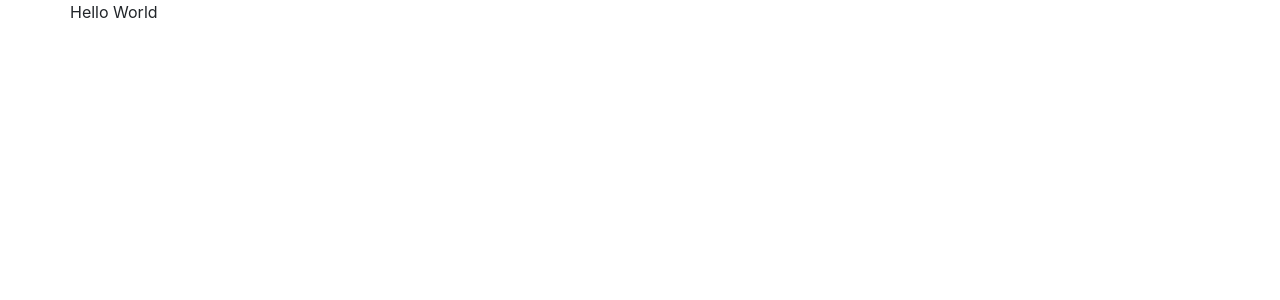
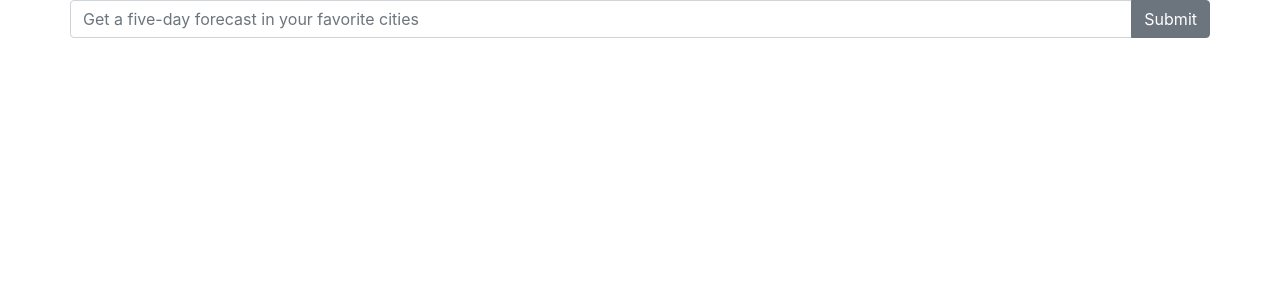
Before and after one commit to mckalexee/unbreak-portal, a React app: page / in a window 1280 px wide. Shown: the top 300 px of the page. Built offline with nearby package versions, Linux system fonts and the light colour scheme.

Commit message:
added search bar

```diff
--- a/src/components/app.component.tsx
+++ b/src/components/app.component.tsx
@@ -1,12 +1,16 @@
+import { SearchBar } from '@containers/search-bar.container';
+
 import * as React from 'react';
 import { Component } from 'react';
+
+
 
 export class App extends Component {
   render() {
     return (
       <div className='container'>
         <div className='row'>
-          Hello World
+          <SearchBar />
         </div>
       </div>
     );
--- /dev/null
+++ b/src/containers/search-bar.container.tsx
@@ -0,0 +1,43 @@
+import * as React from 'react';
+import { Component } from 'react';
+
+
+export interface ISearchBarState {
+  term: string;
+}
+
+
+export class SearchBar extends Component<{}, ISearchBarState> {
+  constructor(props: any) {
+    super(props);
+
+    this.state = { term: '' };
+    this.onInputChange = this.onInputChange.bind(this);
+    this.onFormSubmit = this.onFormSubmit.bind(this);
+  }
+
+  onInputChange(event: React.FormEvent<HTMLInputElement>) {
+    this.setState({ term: event.currentTarget.value });
+  }
+
+  onFormSubmit(event: React.FormEvent<HTMLFormElement>) {
+    event.preventDefault();
+  }
+
+  render() {
+    return (
+      <form onSubmit={this.onFormSubmit} className='input-group'>
+        <input
+          type='text'
+          className='form-control'
+          placeholder='Get a five-day forecast in your favorite cities'
+          value={this.state.term}
+          onChange={this.onInputChange}
+        />
+        <div className='input-group-append'>
+          <button className='btn btn-secondary' type='submit'>Submit</button>
+        </div>
+      </form>
+    );
+  }
+}
--- a/src/interfaces.ts
+++ b/src/interfaces.ts
@@ -1,4 +1,3 @@
-
 
 export interface IState {
   weather: any;
```
